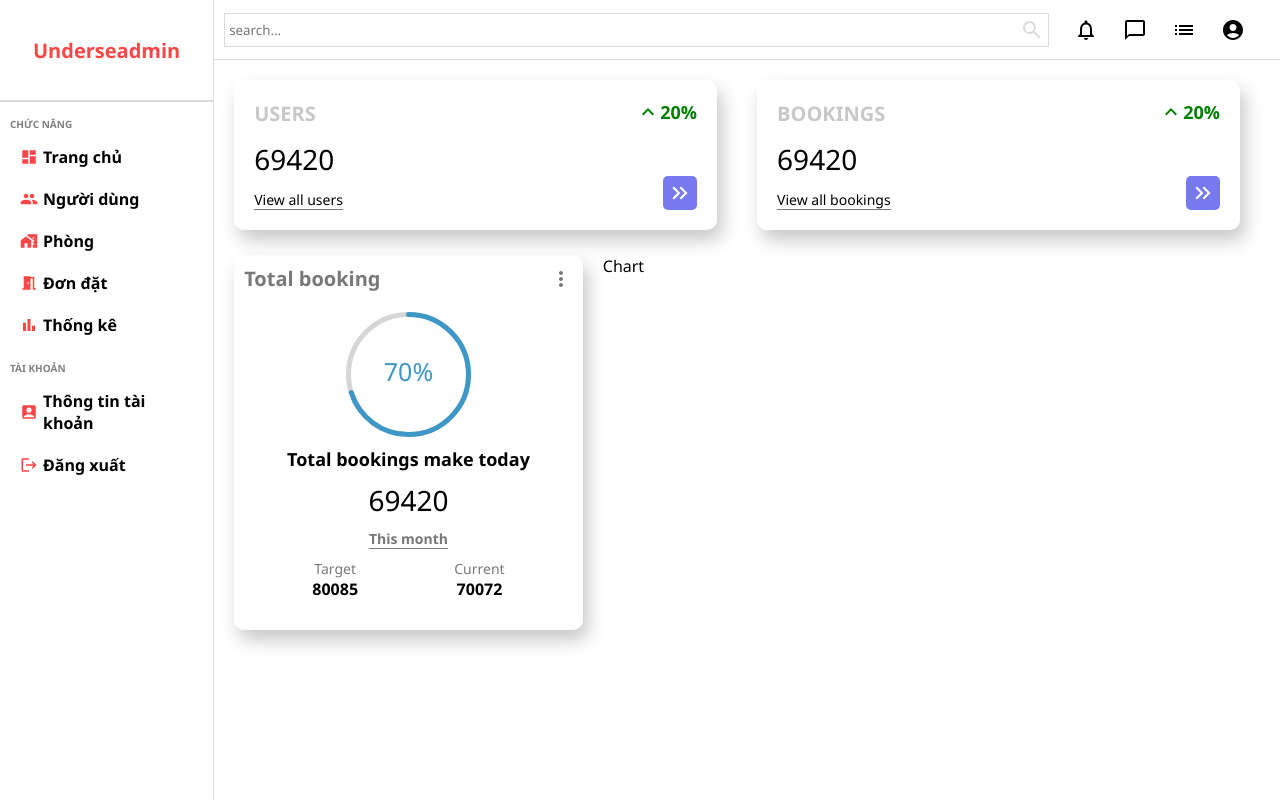
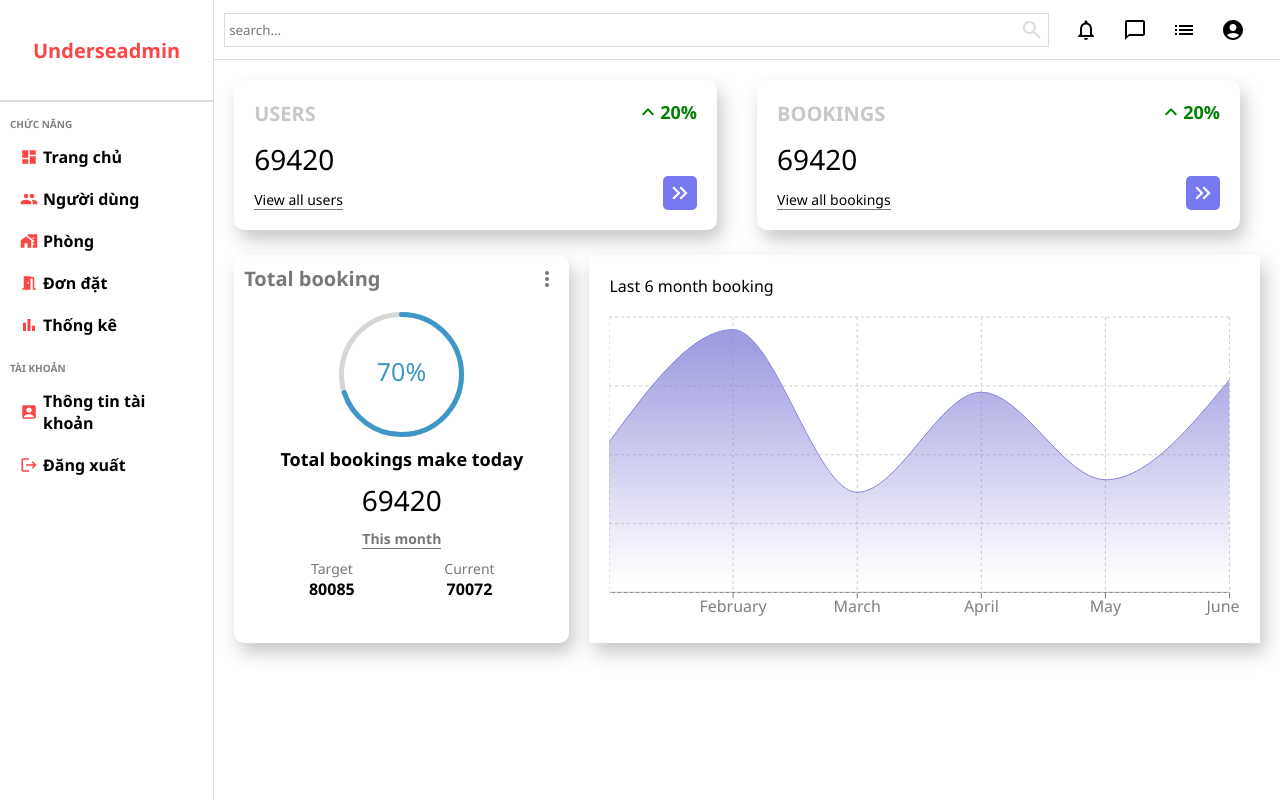
Before and after one commit to thanhtung4work/BookingReactApp, a React (Create React App) app in the folder booking-app/admin/: page / in a window 1280 px wide. Built offline with nearby package versions, Linux system fonts and the light colour scheme.

Commit message:
add chart

```diff
--- a/booking-app/admin/package.json
+++ b/booking-app/admin/package.json
@@ -15,6 +15,7 @@
     "react-dom": "^18.2.0",
     "react-router-dom": "^6.4.1",
     "react-scripts": "5.0.1",
+    "recharts": "^2.1.14",
     "sass": "^1.55.0",
     "web-vitals": "^2.1.4"
   },
--- a/booking-app/admin/src/components/chart/Chart.jsx
+++ b/booking-app/admin/src/components/chart/Chart.jsx
@@ -1,10 +1,45 @@
 
 import "./chart.scss";
+import { AreaChart, Area, XAxis, YAxis, CartesianGrid, Tooltip, ResponsiveContainer } from 'recharts';
+
+const data = [
+  { name: "January", Total: 1200 },
+  { name: "February", Total: 2100 },
+  { name: "March", Total: 800 },
+  { name: "April", Total: 1600 },
+  { name: "May", Total: 900 },
+  { name: "June", Total: 1700 },
+];
 
 const Chart = () => {
   return (
     <div className="chart">
-      Chart
+      <div className="title">Last 6 month booking</div>
+      <ResponsiveContainer width="100%" aspect={2/1}>
+        <AreaChart
+          width={700}
+          height={250}
+          data={data}
+          margin={{ top: 10, right: 10, left: 0, bottom: 0 }}
+        >
+          <defs>
+            <linearGradient id="total" x1="0" y1="0" x2="0" y2="1">
+              <stop offset="5%" stopColor="#8884d8" stopOpacity={0.8} />
+              <stop offset="95%" stopColor="#8884d8" stopOpacity={0} />
+            </linearGradient>
+          </defs>
+          <XAxis dataKey="name" stroke="gray" />
+          <CartesianGrid strokeDasharray="3 3"/>
+          <Tooltip />
+          <Area
+            type="monotone"
+            dataKey="Total"
+            stroke="#8884d8"
+            fillOpacity={1}
+            fill="url(#total)"
+          />
+        </AreaChart>
+      </ResponsiveContainer>
     </div>
   );
 };
--- a/booking-app/admin/src/components/chart/chart.scss
+++ b/booking-app/admin/src/components/chart/chart.scss
@@ -1,3 +1,9 @@
 .chart {
   flex: 4;
+  padding: 20px;
+  box-shadow: 5px 10px 18px rgb(200, 200, 200);
+
+  .title {
+    margin-bottom: 10px;
+  }
 }
```
Also changed, not shown: 1 other file (tests, documents, lock files or other folders).
